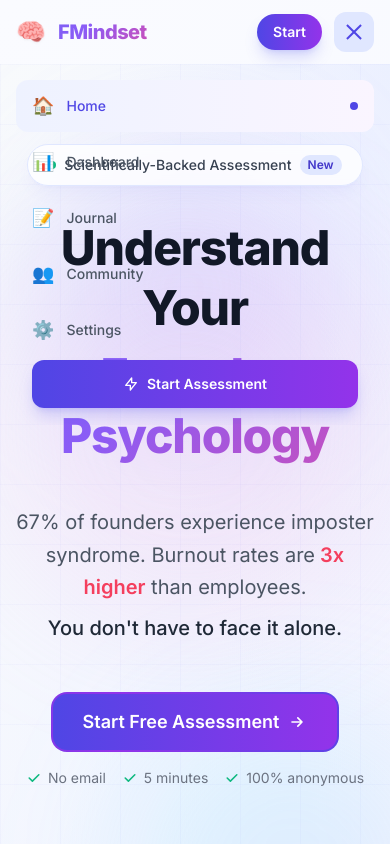
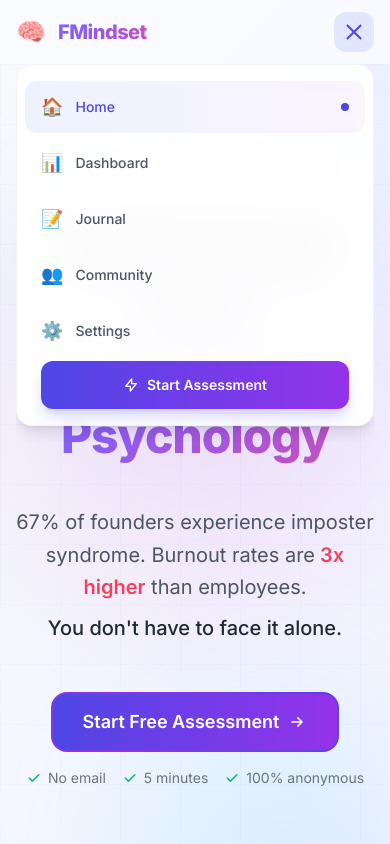
Before and after one commit to Elbrak17/fmindset, a Next.js app: page / in a window 390 px wide. Both pictures are taken after a click on the button "Toggle menu". Shown: the top 844 px of the page. Built offline with nearby package versions, Linux system fonts and the light colour scheme.

Commit message:
fix mobile menu background and hide duplicate CTA when open

```diff
--- a/src/components/Layout/Header.tsx
+++ b/src/components/Layout/Header.tsx
@@ -100,7 +100,7 @@ export default function Header() {
 
           {/* Mobile Menu Button */}
           <div className="lg:hidden flex items-center gap-3">
-            {!isQuizPage && (
+            {!isQuizPage && !isMobileMenuOpen && (
               <Link
                 href="/assessment/quiz"
                 className="px-4 py-2 text-sm font-semibold text-white bg-gradient-to-r from-indigo-600 to-purple-600 rounded-full shadow-lg shadow-indigo-500/25"
@@ -138,7 +138,7 @@ export default function Header() {
         <div className={`lg:hidden overflow-hidden transition-all duration-500 ease-out ${
           isMobileMenuOpen ? 'max-h-96 opacity-100' : 'max-h-0 opacity-0'
         }`}>
-          <nav className="py-4 space-y-1">
+          <nav className="py-4 space-y-1 bg-white/95 backdrop-blur-xl rounded-2xl shadow-lg border border-gray-100 mb-4 px-2">
             {navLinks.map((link, index) => (
               <Link
                 key={link.href}
```
